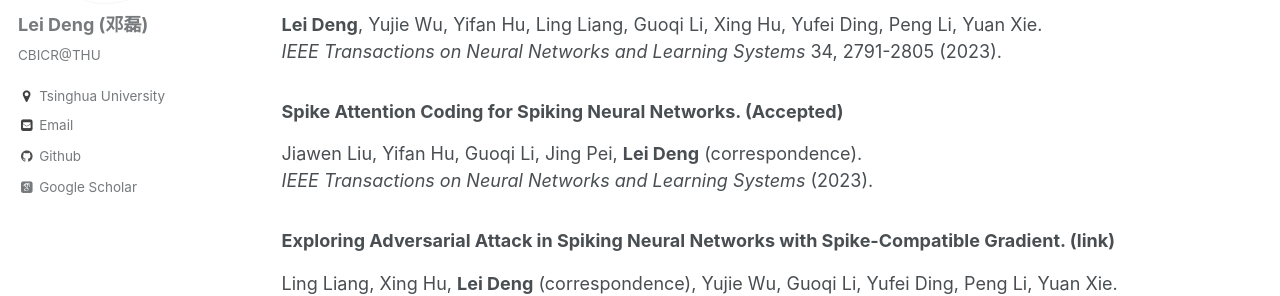
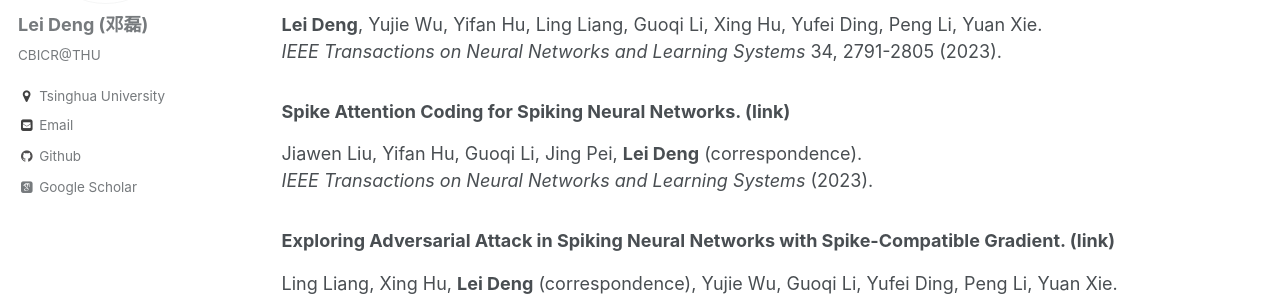
Before and after one commit to dllfei/dllfei.github.io, a Jekyll site: the page built from _pages/publications.md, in a window 1280 px wide and 900 px high. Shown: the part 328-624 px from the top of the window. Built offline with Jekyll 4.4.1, drawn with Linux system fonts in a browser that asks for light colours; some web fonts are replaced.

Commit message:
Update publications.md

```diff
--- a/_pages/publications.md
+++ b/_pages/publications.md
@@ -12,7 +12,7 @@ author_profile: true
 **Lei Deng**, Yujie Wu, Yifan Hu, Ling Liang, Guoqi Li, Xing Hu, Yufei Ding, Peng Li, Yuan Xie. <br />
 *IEEE Transactions on Neural Networks and Learning Systems* 34, 2791-2805 (2023).
 
-### Spike Attention Coding for Spiking Neural Networks. (Accepted) <br />
+### Spike Attention Coding for Spiking Neural Networks. ([link](https://ieeexplore.ieee.org/document/10246307)) <br />
 Jiawen Liu, Yifan Hu, Guoqi Li, Jing Pei, **Lei Deng** (correspondence). <br />
 *IEEE Transactions on Neural Networks and Learning Systems* (2023).
 
```
